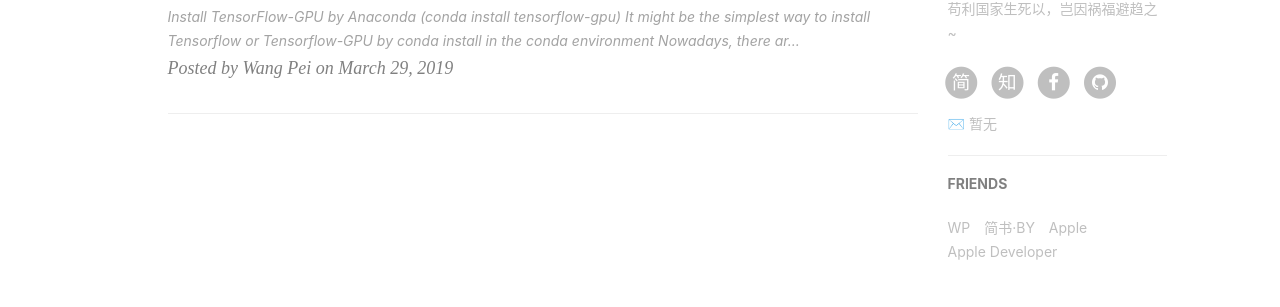
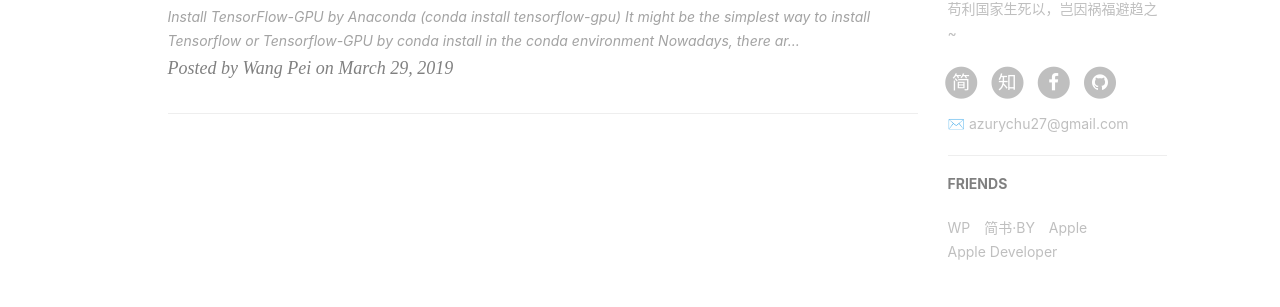
Before and after one commit to vveg26/vveg26.github.io, a Jekyll site: the page built from index.html, in a window 1280 px wide. Shown: the part 782-1089 px from the top of the page. Built offline with Jekyll 4.4.1, drawn with Linux system fonts in a browser that asks for light colours; nearby versions of some CDN libraries; the list of posts is cut into pages by our own code; comment, search, counter and statistics services are not loaded; some of the changed lines change nothing that is shown.

Commit message:
Update _config.yml

```diff
--- a/_config.yml
+++ b/_config.yml
@@ -1,11 +1,11 @@
 # Site settings
 title: Julian's Blog
-SEOTitle: 我的博客 | My Blog
+SEOTitle: JC's blog | veg
 header-img: img/post-bg-desk.jpg
-email: 暂无
-description: "写一句你想写的话"
-keyword: "我的博客"
-url: "http://name.github.io"          # your host, for absolute URL
+email: azurychu27@gmail.com
+description: "我是天空里的一片云"
+keyword: "Julian"
+url: "http://azurychu.github.io"          # your host, for absolute URL
 baseurl: ""      # for example, '/blog' if your blog hosted on 'host/blog'
 github_repo: "https://github.com/azurychu/azurychu.github.io.git" # you code repository
 
```
